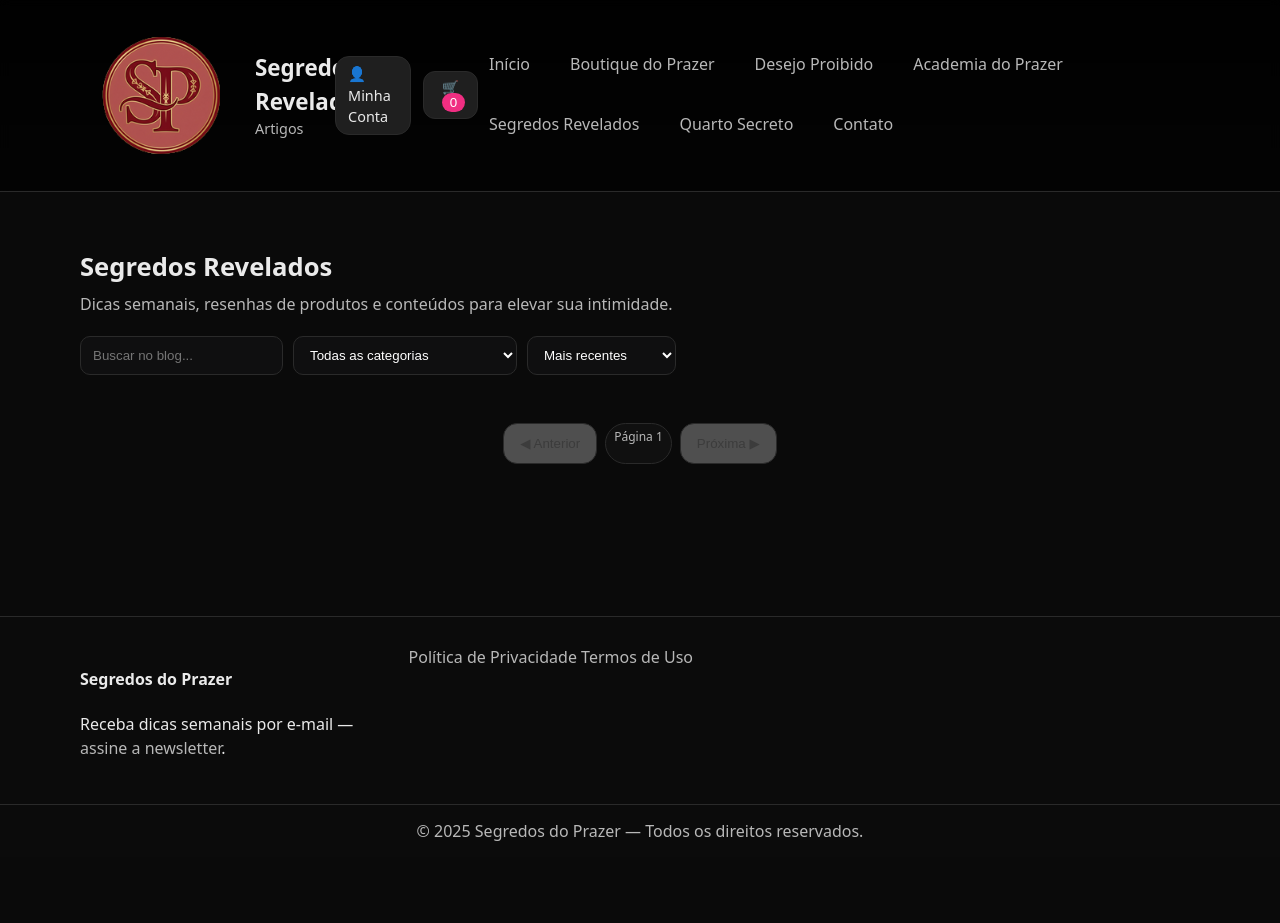
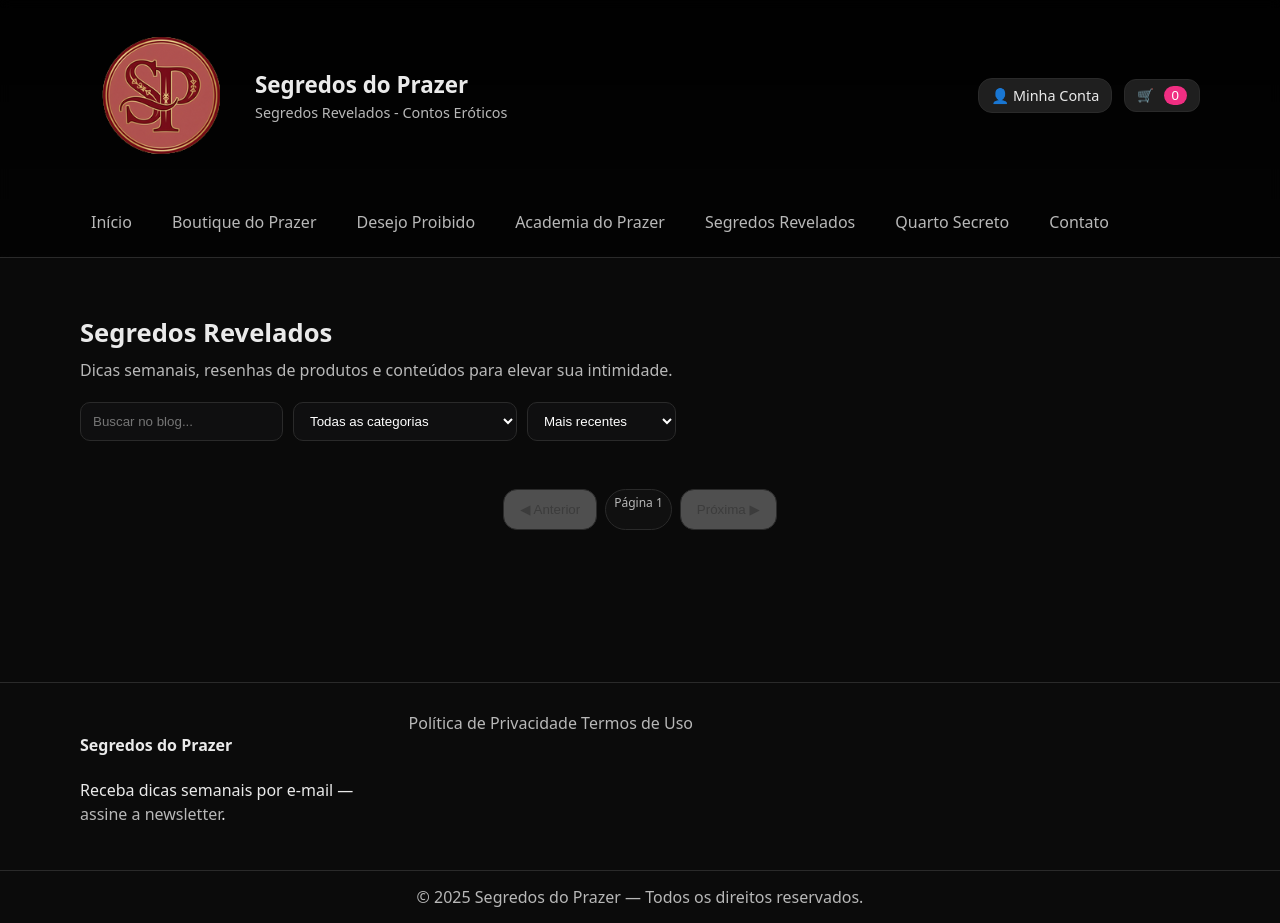
Before and after one commit to Fernanda-Teixeira-Vilassa/segredosdoprazer, a website: page public/blog.html in a window 1280 px wide. Before the commit the page ends 857 px from the top, so only its background shows below. Drawn offline with Linux system fonts and the light colour scheme.

Commit message:
decima nona commit

```diff
--- a/public/blog.html
+++ b/public/blog.html
@@ -15,8 +15,9 @@
     <div class="brand">
       <img class="brand-logo" src="./logo.png" alt="Segredos do Prazer logo">
       <div>
-          <h1 class="title">Segredos Revelados</h1>
-          <p class="subtitle">Artigos</p>
+        <h1 class="title">Segredos do Prazer</h1>
+        <!-- O subtítulo será preenchido via JS a partir de <meta name="subtitle"> -->
+        <p class="subtitle" id="siteSubtitle">Segredos Revelados - Contos Eróticos</p>
       </div>
     </div>
 
@@ -26,9 +27,11 @@
         🛒 <span id="cartCount">0</span>
       </button>
     </div>
+  </div>
+
   <nav class="menu container" aria-label="Menu principal">
     <a href="index.html#inicio" class="menu__link">Início</a>
-      <a href="boutique.html" class="menu__link" aria-current="page">Boutique do Prazer</a>
+    <a href="boutique.html" class="menu__link">Boutique do Prazer</a>
     <a href="desejo.html" class="menu__link">Desejo Proibido</a>
     <a href="cursos.html" class="menu__link">Academia do Prazer</a>
     <a href="blog.html" class="menu__link">Segredos Revelados</a>
@@ -36,6 +39,7 @@
     <a href="index.html#contato" class="menu__link">Contato</a>
   </nav>
 </header>
+
 
   <main class="section container">
     <header class="section__header">
```
Also changed, not shown: public/post.html (+2 -1 lines). Lines whose indentation alone changed are shown as unchanged.
